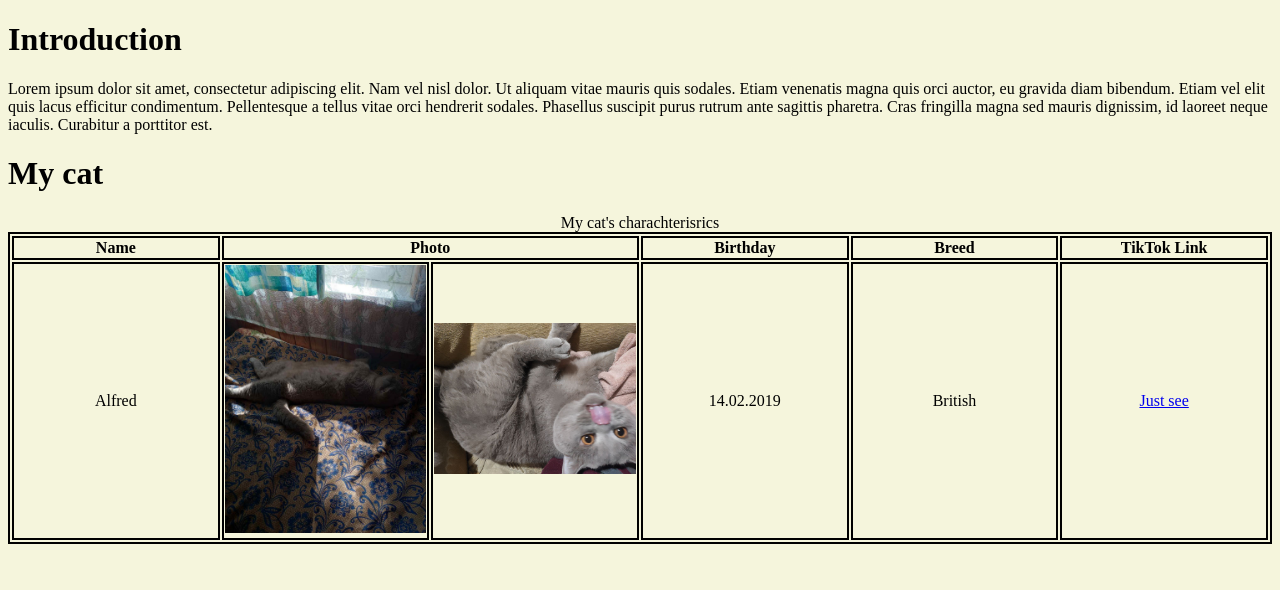
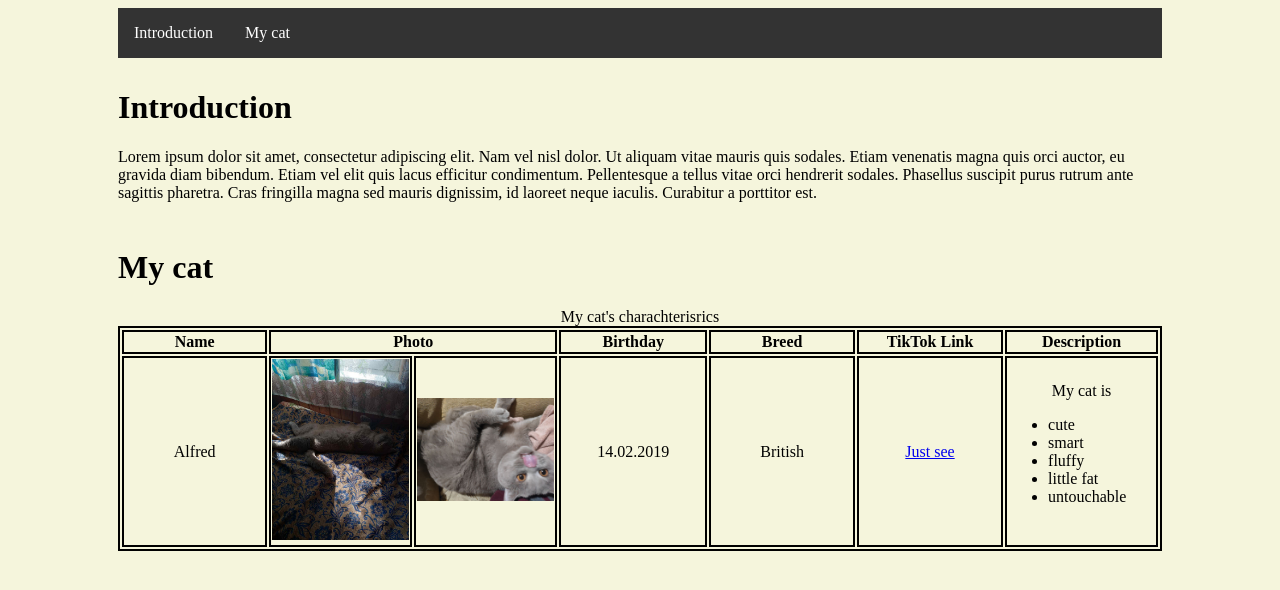
Before and after one commit to keimorris/hub, a plain HTML site: page index.html in a window 1280 px wide. Drawn offline with Linux system fonts and the light colour scheme.

Commit message:
div update

```diff
--- a/index.html
+++ b/index.html
@@ -5,9 +5,19 @@
 <title>Cats</title>
 </head>
 <body>
-<h1>Introduction</h1>
+<div class="grid">
+	<div class="navigation">
+		<ul class="menulist">
+			<li class="menuitem"><a href="#Intro" class="menulink">Introduction</a></li>
+			<li class="menuitem"><a href="#mycat" class="menulink">My cat</a></li>
+		</ul>
+	</div>
+	<div class="griditem">
+		<h1 id='Intro'>Introduction</h1>
 		<p>Lorem ipsum dolor sit amet, consectetur adipiscing elit. Nam vel nisl dolor. Ut aliquam vitae mauris quis sodales. Etiam venenatis magna quis orci auctor, eu gravida diam bibendum. Etiam vel elit quis lacus efficitur condimentum. Pellentesque a tellus vitae orci hendrerit sodales. Phasellus suscipit purus rutrum ante sagittis pharetra. Cras fringilla magna sed mauris dignissim, id laoreet neque iaculis. Curabitur a porttitor est.</p>
-<h1>My cat</h1>
+	</div>
+	<div class="griditem">
+		<h1 id='mycat'>My cat</h1>
 		<table>
 			<caption>My cat's charachterisrics</caption>
 			<tr>
@@ -16,6 +26,7 @@
 				<th>Birthday</th>
 				<th>Breed</th>
 				<th>TikTok Link</th>
+				<th>Description</th>
 			</tr>
 			<tr>
 				<td>Alfred</td>
@@ -24,7 +35,18 @@
 				<td>14.02.2019</td>
 				<td>British</td>
 				<td><a href="https://www.tiktok.com/@kei_morris" target="_blank">Just see</a></td>
+				<td>My cat is
+					<ul style="text-align: left;">
+					<li>cute</li>
+					<li>smart</li>
+					<li>fluffy</li>
+					<li>little fat</li>
+					<li>untouchable</li>
+					</ul>
+				</td>
 			</tr>
 		</table>
+	</div>
+</div>
 </body>
 </html>
--- a/style.css
+++ b/style.css
@@ -8,3 +8,35 @@ td {text-align: center; width: 150px;
 }
 body {background-color: beige;
 }
+.navigation{
+	background-color: #333333;
+	grid-column-start: 2;
+	grid-column-end: 9;
+}
+.menulist {list-style-type: none;
+	margin: 0;
+	padding: 0;
+	overflow: hidden;
+	grid-column-start: 2;
+	grid-column-end: 9;
+}
+.menuitem {float: left;
+}
+.menuitem .menulink {
+  display: block;
+  color: white;
+  text-align: center;
+  padding: 16px;
+  text-decoration: none;
+}
+.menuitem .menulink:hover {
+  background-color: #111111;
+}
+.grid {display: grid;
+	grid-template-columns: 100px auto auto auto auto auto auto auto 100px;
+	gap: 10px
+}
+.griditem {
+	grid-column-start: 2;
+	grid-column-end: 9;
+}
```
Lines whose indentation alone changed are shown as unchanged.
